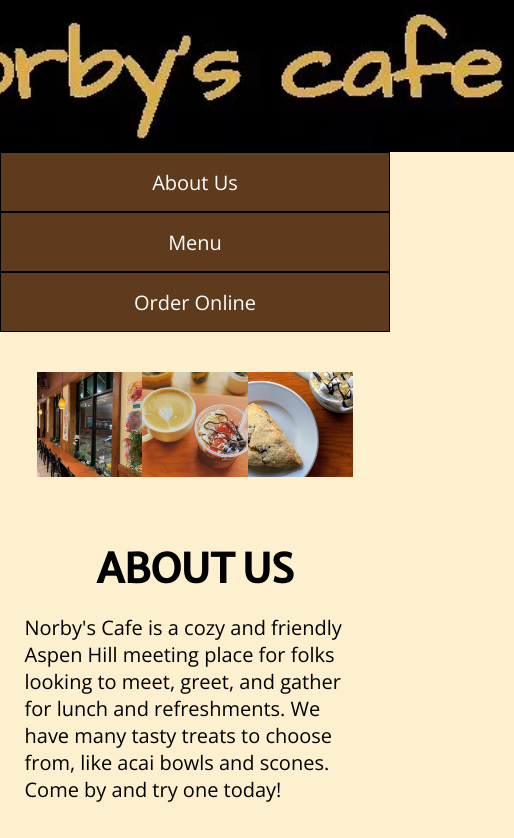
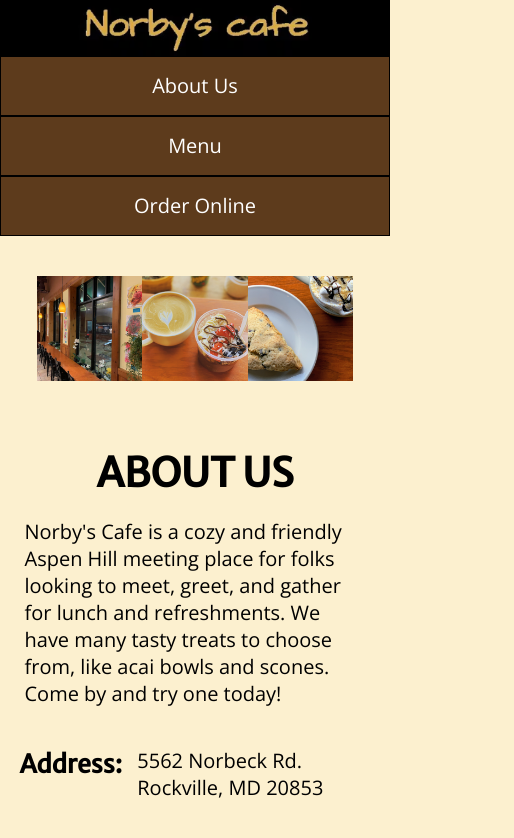
Before and after one commit to carolinehwang13/responsive_redesign, a plain HTML site: page index.html in a window 390 px wide. Shown: the top 838 px of the page, 514 px wide, since content can reach past the window. Drawn offline with nearby package versions, Linux system fonts and the light colour scheme.

Commit message:
done w resizing

```diff
--- a/index.html
+++ b/index.html
@@ -514,7 +514,7 @@
               <p>Lentil</p>
             </div>
             <div class="menuItem">
-              <p>Tamato Basil</p>
+              <p>Tomato Basil</p>
             </div>
             <div class="menuItem">
               <p>Veggie Crab</p>
--- a/styles.css
+++ b/styles.css
@@ -52,7 +52,7 @@ p {
 }
 
 #logo {
-  /* width: 70%; */
+  width: auto;
   height: 70%;
 }
 
@@ -223,7 +223,8 @@ p {
     position: sticky;
   }
   #logo {
-    height: 70%;
+    /* height: 70%; */
+    width: 60%;
   }
   #headerButtons {
     width: 100%;
@@ -270,6 +271,9 @@ p {
 }
 
 @media screen and (orientation: portrait) and (max-width: 850px) {
+  #logo {
+    width: 60%;
+  }
   .menuSubSection {
     display: flex;
     flex-direction: row;
```
